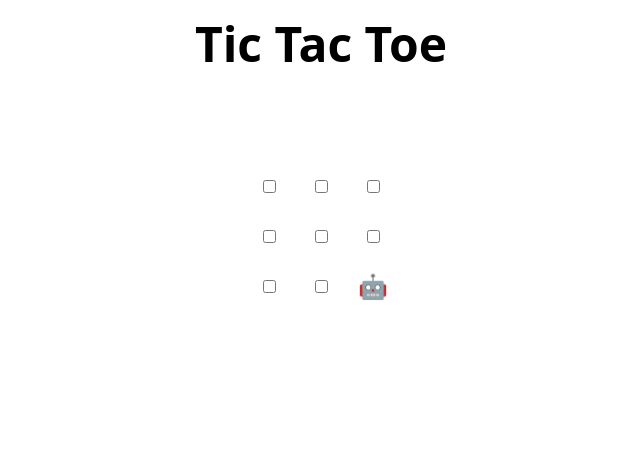
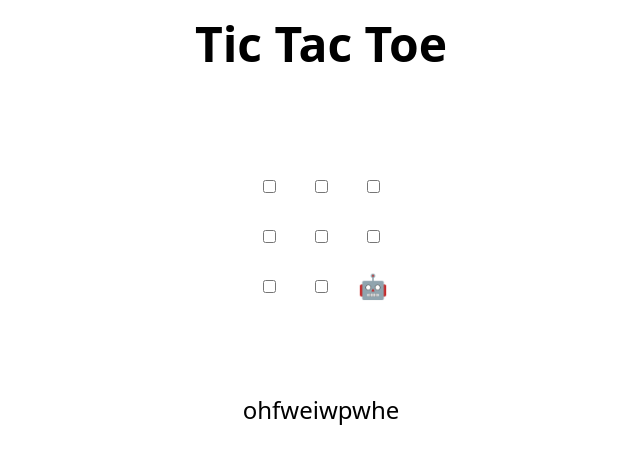
Before and after one commit to Enoch-link/skills-review-pull-requests, a plain HTML site: page index.html in a window 1280 px wide. Shown: the whole page, without its empty margins (319-959 px from the left). Drawn offline with Linux system fonts and the light colour scheme.

Commit message:
Update index.html
yes

```diff
--- a/index.html
+++ b/index.html
@@ -48,7 +48,7 @@
 </table>
 
 <h2 hidden>Game over for you!</h2>
-
+ohfweiwpwhe
 <script>
   // Initialization
   const boxes = Array.from(document.querySelectorAll("td"));
```
